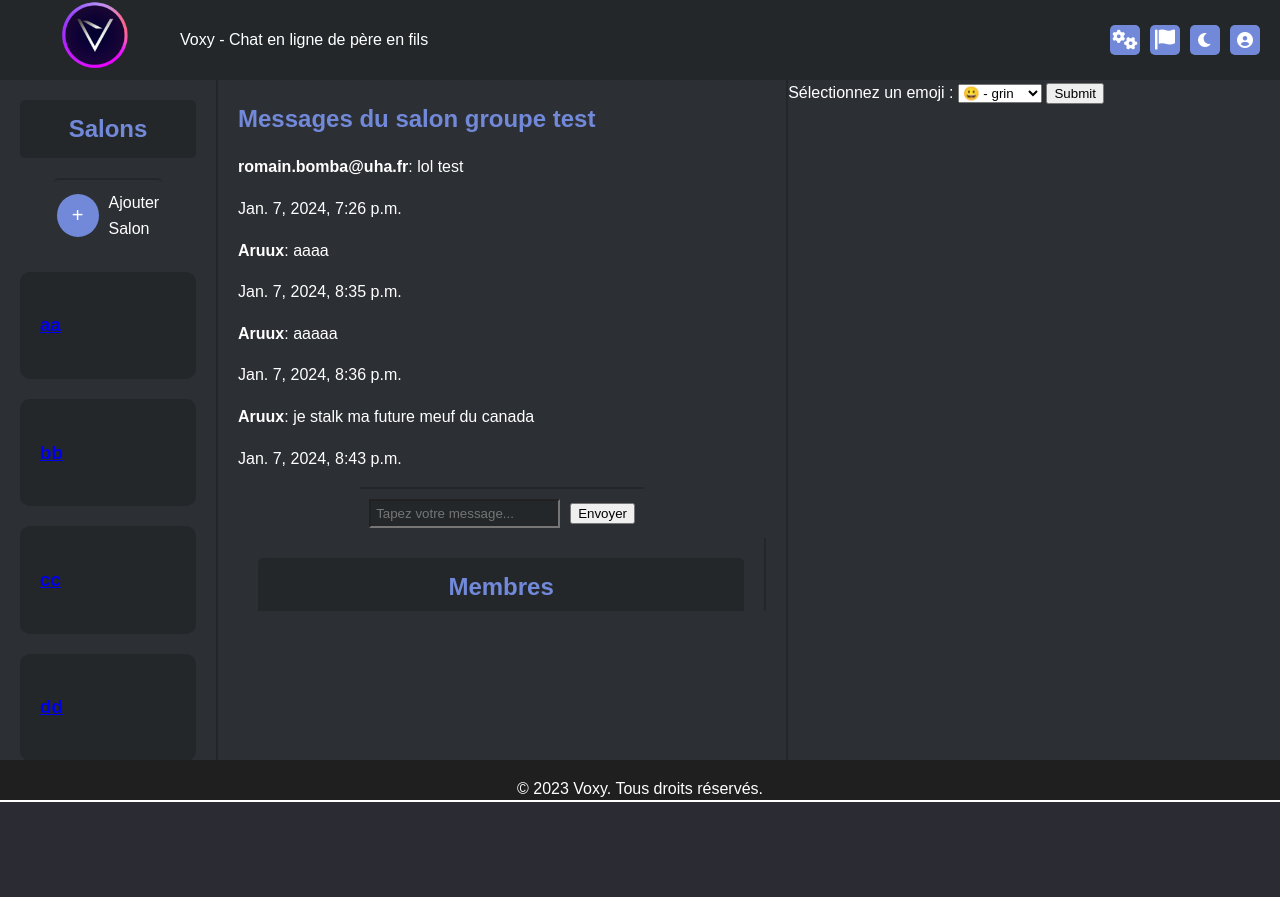
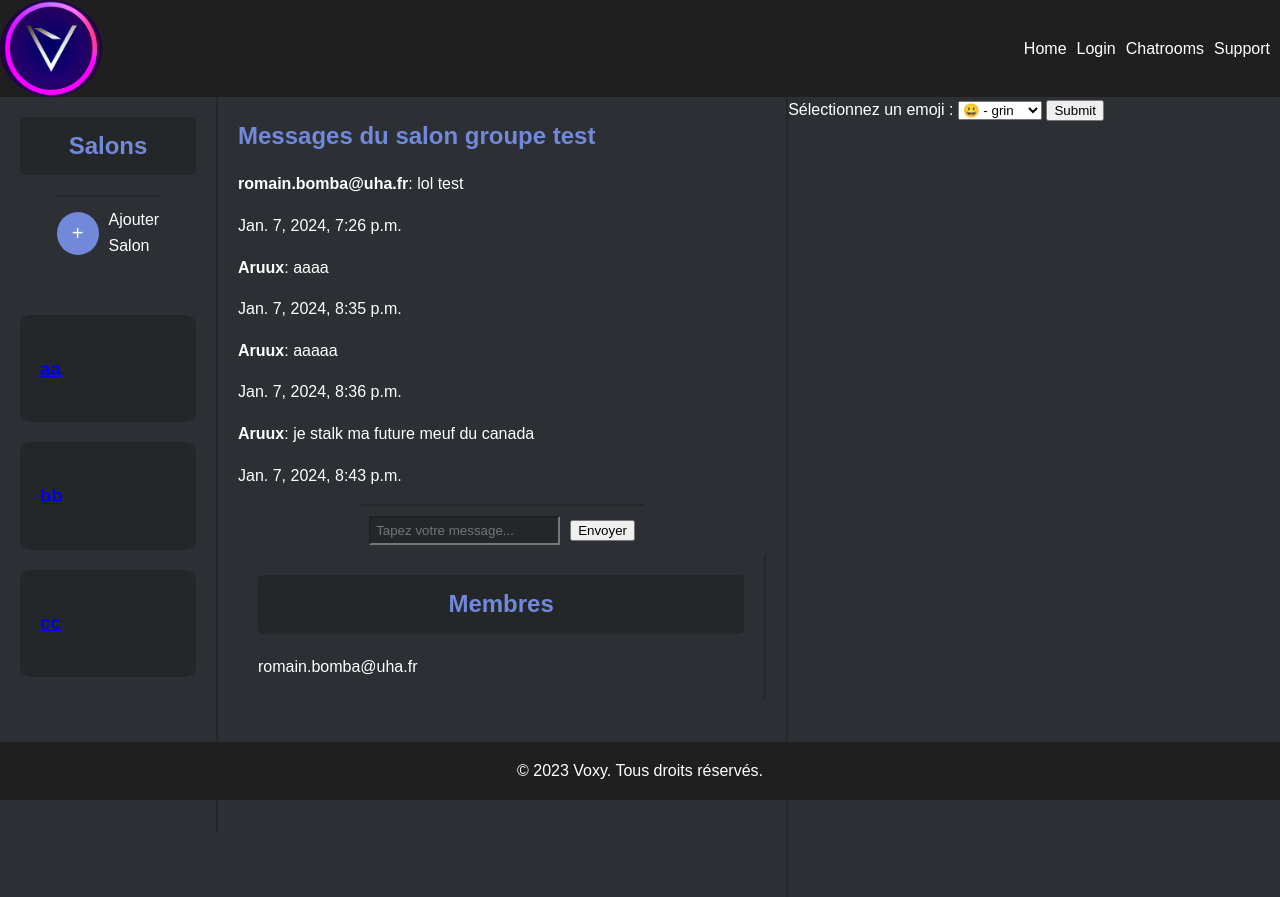
Before and after one commit to qt1h/ChatApp, a Django app: page /chatrooms/chatroom/1/ in a window 1280 px wide. Before the commit the page ends 802 px from the top, so only its background shows below. Run offline with Django 4.2, Linux system fonts and the light colour scheme; a user stored in the database is signed in; data comes from the database, SQL or seed files in the repository; both versions use the stored data as it was after the commit.

Commit message:
fixed chatrooms css

```diff
--- a/Voxy/chatrooms/templates/chatroom.html
+++ b/Voxy/chatrooms/templates/chatroom.html
@@ -11,30 +11,17 @@
     <link rel="stylesheet" href="{% static 'css/style.css' %}">
 </head>
 <body class="chatroom">
-        <div class="barre-haut">
-        <div class="box-logo">
-            <img src="img/logo_transparent.png" alt="logo de l'application" />
-            <p>Voxy - Chat en ligne de père en fils</p>
-        </div>
-        <div class="boutons-haut">
-            <button id="bouton-parametre">
-                <!-- icone engrenage -->
-                <i class="fa-solid fa-gears"></i>
-            </button>
-            <button id="bouton-aide">
-                <!-- icone drapeau -->
-                <i class="fas fa-flag"></i>
-            </button>
-            <button id="bouton-changement-theme">
-                <!-- icone lune -->
-                <i id="icone-theme" class="fas fa-moon"></i>
-            </button>
-            <button id="bouton-profil">
-                <!-- icone profil -->
-                <i id="icone-theme" class="fa-solid fa-circle-user"></i>
-            </button>
-        </div>
-    </div>
+    <header>
+        <img id="logo" src="{% static 'img/logosite1.png' %}" alt="Voxy" width="8%" height="8%"/>
+        <nav>
+            <ul>
+                <li><a href="{% url 'index' %}">Home</a></li>
+                <li><a href="{% url 'users:login' %}">Login</a></li>
+                <li><a href="{% url 'chatrooms:chatroom' %}">Chatrooms</a></li>
+                <li><a href="support.html">Support</a></li>
+            </ul>
+        </nav>
+    </header>
 
     <div class="section-salons">
         <div class="salons-textuel">
--- a/Voxy/static/css/style.css
+++ b/Voxy/static/css/style.css
@@ -92,14 +92,13 @@
     position: absolute;
     bottom: 0%;
     width: 100%;
-  	height:5%;
     text-align: center;
     color: white;
+    margin-top: 5%;
+
 }
 
 /* Connection page */
-
-
 
 .ring {
     position: absolute;
@@ -275,121 +274,14 @@
     color:#ccc;
 }
 /* Chatroom page */
-.chatroom body {
+.chatroom body{
     margin: 0;
     font-family: Arial, sans-serif;
-    height: 100vh;
+    height: 100%;
     display: flex;
     flex-direction: column;
     transition: background-color 0.3s, color 0.3s;
 }
-
-.chatroom .barre-haut {
-    display: flex;
-    justify-content: space-between;
-    align-items: center;
-    padding: 10px 20px;
-    background-color: #23272A;
-    color: white;
-    transition: background-color 0.3s, color 0.3s;
-}
-.chatroom .barre-haut .boutons-haut {
-    display: flex;
-    align-items: center;
-    margin-left: auto;
-}
-
-.chatroom .barre-haut button,
-#bouton-changement-theme {
-    margin-left: 10px;
-}
-
-.chatroom .barre-haut button {
-    background-color: #7289DA;
-    color: white;
-    border: none;
-    border-radius: 5px;
-    padding: 10px 15px;
-    cursor: pointer;
-    transition: background-color 0.3s, color 0.3s;
-}
-
-.chatroom .barre-haut button:hover {
-    background-color: rgb(49, 49, 170);
-}
-
-.chatroom #bouton-parametre {
-    padding: 10px;
-}
-
-.chatroom #bouton-parametre i {
-    font-size: 20px;
-}
-
-.chatroom #bouton-aide {
-    padding: 10px;
-}
-
-.chatroom #bouton-aide i {
-    font-size: 20px;
-}
-.chatroom .barre-haut {
-    display: flex;
-    justify-content: space-between;
-    align-items: center;
-    padding: 10px 20px;
-    background-color: #23272A;
-    color: white;
-    height: 60px;
-    transition: background-color 0.3s, color 0.3s;
-}
-
-.chatroom .box-logo {
-    display: flex;
-    align-items: center;
-}
-
-.chatroom .box-logo img {
-    max-height: 150px;
-    width: auto;
-    margin-right: 10px;
-}
-
-.chatroom .box-logo p {
-    margin: 0;
-}
-.chatroom #bouton-changement-theme {
-    background-color: #7289DA;
-    color: white;
-    border: none;
-    border-radius: 5px;
-    padding: 10px 15px;
-    cursor: pointer;
-    transition: background-color 0.3s, color 0.3s;
-}
-
-.chatroom .theme-sombre #bouton-changement-theme {
-    background-color: #4E5D94;
-}
-
-.chatroom .barre-haut .boutons-haut {
-    display: flex;
-    align-items: center;
-}
-
-.chatroom #bouton-changement-theme,
-.chatroom #bouton-parametre,
-.chatroom #bouton-aide,
-.chatroom #bouton-profil
-{
-    width: 30px;
-    height: 30px;
-    display: flex;
-    justify-content: center;
-    align-items: center;
-    font-size: 16px;
-}
-
 
 .chatroom .section-salons {
     display: flex;
@@ -397,18 +289,15 @@
     color: white;
     background-color: #2C2F33;
     transition: background-color 0.3s, color 0.3s;
+    height: 100vh;
+
 }
 
 .chatroom .salons-textuel, .chatroom .liste-utilisateurs {
     flex: 0.2;
     padding: 20px;
     border-right: 2px solid #23272A;
-    overflow-y: auto;
-    max-height: 80vh;
-}
-.salons-textuel{
-
-    max-height: 80vh;
+    margin-bottom: 5%;
 
 }
 .chatroom .section-chat {
@@ -457,8 +346,16 @@
     cursor: pointer;
     transition: background-color 0.3s, color 0.3s;
 }
+
+#createChatroomForm{
+    text-align: center;
+}
+
 .chatroom .allchat{
-    max-height:70vh;
+    max-height: 55%;
+    overflow-y: auto;
+    margin: 15% 0%;
+
 }
 .chatroom .ajouter-salon-titre {
     color: white;
@@ -505,9 +402,6 @@
     text-align: center;
 }
 
-
-
-.chatroom .barre-haut button:hover, .barre-haut #bouton-parametre:hover,.chatroom  .barre-haut #bouton-aide:hover,
 .chatroom #bouton-changement-theme:hover,
 .chatroom .ajouter-salon button:hover {
     background-color: rgb(49, 49, 170);
```
Also changed, not shown: Voxy/db.sqlite3, 1 other file.
